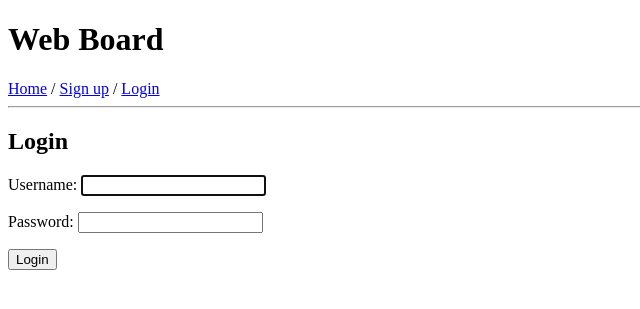
After one commit to bccsctop/webBoard, a Django app: page /accounts/login/ in a window 1280 px wide. The commit adds this page. Shown: the top 309 px of the page, without its empty margins (0-640 px from the left). Run offline with Django 3.2, Linux system fonts and the light colour scheme.

Commit message:
Add Login

```diff
--- a/webBoard/settings.py
+++ b/webBoard/settings.py
@@ -126,3 +126,5 @@ USE_TZ = True
 # https://docs.djangoproject.com/en/3.1/howto/static-files/
 
 STATIC_URL = '/static/'
+
+LOGIN_REDIRECT_URL = 'home'
--- a/webBoard/templates/base.html
+++ b/webBoard/templates/base.html
@@ -8,7 +8,8 @@
 <body>
     <h1>Web Board</h1>
     <a href="{% url 'home' %}">Home</a> /
-    <a href="{% url 'signup' %}">Sign up</a>
+    <a href="{% url 'signup' %}">Sign up</a> /
+    <a href="{% url 'login' %}">Login</a>
     <hr>
     {% block content %}
     {% endblock %}
--- a/webBoard/templates/home.html
+++ b/webBoard/templates/home.html
@@ -2,7 +2,7 @@
 
 {% block content %}
     <h2>Homepage</h2>
-    <p>Welcome to Web Board , visitor!</p>
+    <p>Welcome to Web Board , {{ user.username  }}!</p>
     <p>
         <strong>Total users registered :</strong> {{ count }}
     </p>
--- /dev/null
+++ b/webBoard/templates/registration/login.html
@@ -0,0 +1,11 @@
+{% extends 'base.html' %}
+
+{% block content %}
+
+    <h2>Login</h2>
+    <form method="post">
+        {% csrf_token %}
+        {{ form.as_p }}
+        <button type="submit=">Login</button>
+    </form>
+{% endblock %}
--- a/webBoard/urls.py
+++ b/webBoard/urls.py
@@ -14,11 +14,12 @@ Including another URLconf
     2. Add a URL to urlpatterns:  path('blog/', include('blog.urls'))
 """
 from django.contrib import admin
-from django.urls import path
+from django.urls import path, include
 from webBoard.core import views
 
 urlpatterns = [
     path('admin/', admin.site.urls),
     path('', views.home , name='home'),
-    path('signup/', views.signup, name='signup')
+    path('signup/', views.signup, name='signup'),
+    path('accounts/', include('django.contrib.auth.urls')),
 ]
```
